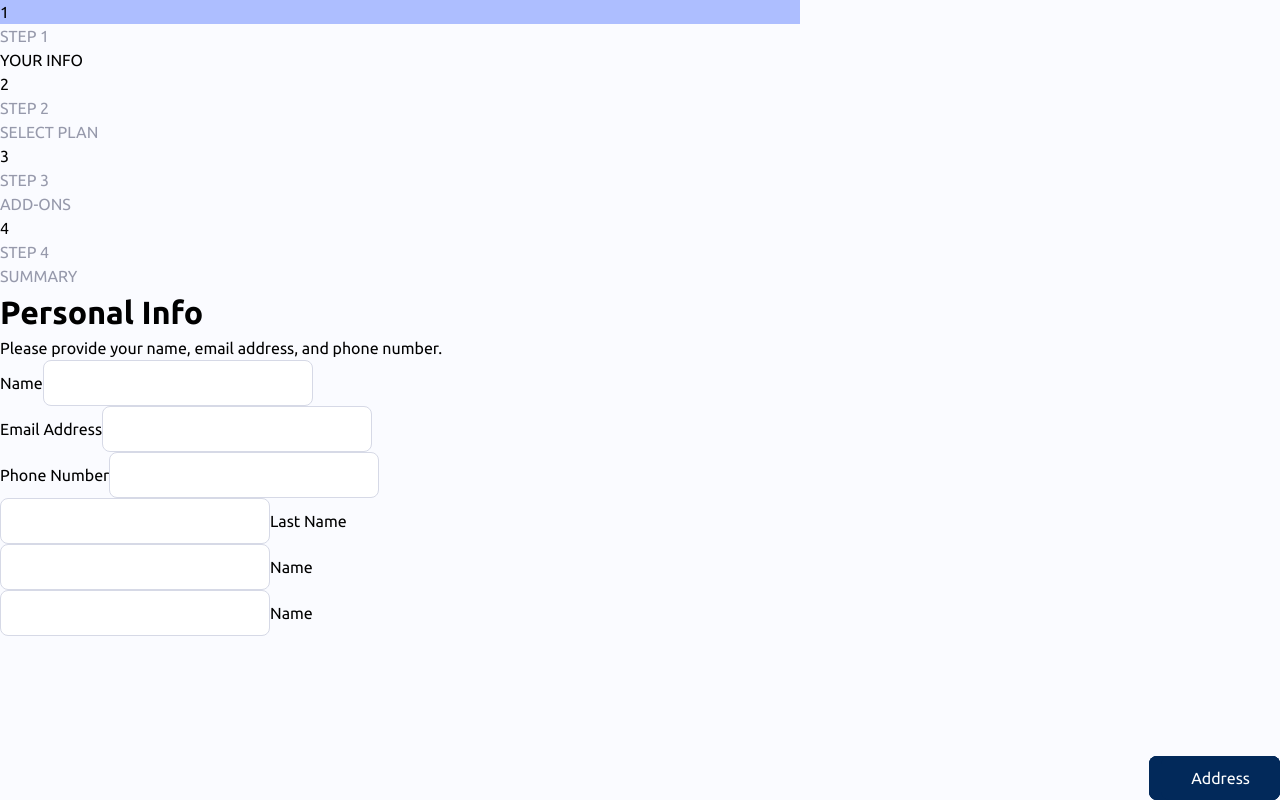
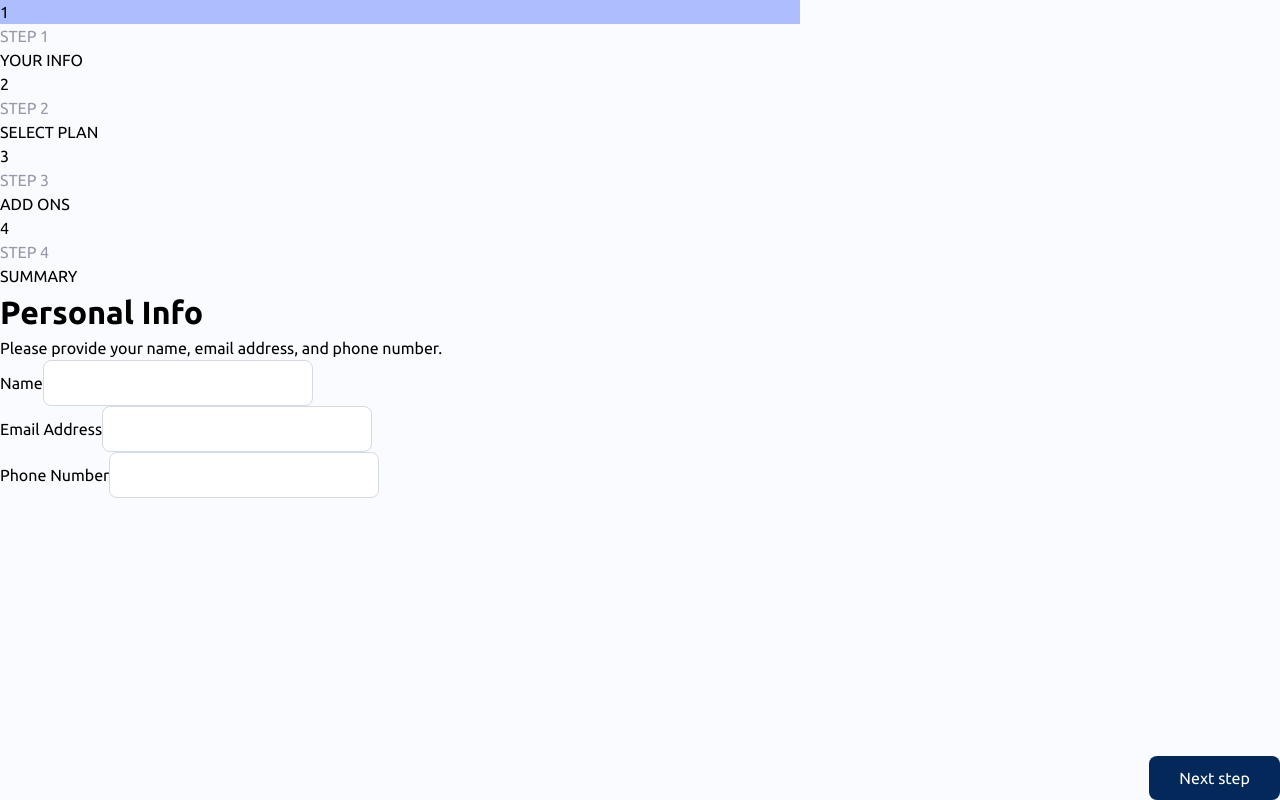
Before and after one commit to Gaspavar92/multi-step-form-fem, a React (Vite) app: page / in a window 1280 px wide. Built offline with nearby package versions, Linux system fonts and the light colour scheme.

Commit message:
Refactored sidebar and steps in order to map through the items and display everything dynamically

```diff
--- a/src/App.tsx
+++ b/src/App.tsx
@@ -6,7 +6,7 @@ import { Context } from './components/context/Context';
 
 function App() {
 
-  const [stepCount, setStepCount] = useState(0);
+  // const [stepCount, setStepCount] = useState(0);
   const [currentStep, setCurrentStep] = useState(0);
   const [formData, setFormData] = useState({});
 
@@ -18,7 +18,7 @@ function App() {
         Wrap all elements within a form, and each element within a separate div
         Animate the presentation of the form's elements on submit
       */}
-      <Context.Provider value={{stepCount, setStepCount, currentStep, setCurrentStep, formData, setFormData}}>
+      <Context.Provider value={{currentStep, setCurrentStep, formData, setFormData}}>
         <Sidebar />
         <Form />
       </Context.Provider>
--- a/src/components/FirstStep.tsx
+++ b/src/components/FirstStep.tsx
@@ -1,18 +1,7 @@
-import { useFormContext } from "./context/Context";
-
 const FirstStep = () => {
 
-    const {currentStep, setCurrentStep} = useFormContext();
-
-    const next = (e: React.MouseEvent) => {
-        e.preventDefault()
-        setCurrentStep((prev: number) => {
-            return prev+1;
-        })
-    }
-
     return (
-        <div className={`${currentStep === 0 ? "block" : "hidden"} flex flex-col gap-12`}>
+        <div className="flex flex-col gap-12">
             <div className="header-text">
                 <h1>Personal Info</h1>
                 <p>Please provide your name, email address, and phone number.</p>
@@ -31,7 +20,6 @@ const FirstStep = () => {
                     <label htmlFor="number">Phone Number</label>
                     <input id="number" name="number"></input>
                 </div>
-                <button onClick={next}>Next step</button>
             </div>
 
         </div>
--- a/src/components/Form.tsx
+++ b/src/components/Form.tsx
@@ -1,4 +1,3 @@
-import { useEffect, useRef } from "react";
 import FirstStep from "./FirstStep";
 import SecondStep from "./SecondStep";
 import ThirdStep from "./ThirdStep";
@@ -7,22 +6,38 @@ import { useFormContext } from "./context/Context";
 
 const Form = () => {
 
-    const formRef = useRef<HTMLFormElement>(null);
-    const { setStepCount } = useFormContext()
+    const steps = [
+        FirstStep,
+        SecondStep,
+        ThirdStep,
+        FourthStep
+    ]
+
+    const { currentStep, setCurrentStep } = useFormContext()
+    const CurrentStep = steps[currentStep]
 
 
-    useEffect(() => {
-            const childrenCount = formRef.current!.children.length;
-            setStepCount(childrenCount);
-    }, [setStepCount]);
+    const next = (e: React.MouseEvent) => {
+        e.preventDefault()
+        setCurrentStep((prev: number) => {
+            if (prev < (steps.length - 1)) {
+                console.log(prev+1)
+                return prev+1;
+            }
+            return prev;
+        })
+    }
+
+    const save = (e: React.MouseEvent) => {
+        e.preventDefault()
+        console.log("saved")
+    }
 
     return (
-        <form ref={formRef} className="col-span-2 p-8 flex flex-col content-center flex-wrap">
+        <form className="col-span-2 p-8 flex flex-col content-center flex-wrap">
             <div className="steps w-2/3 h-full relative">
-                <FirstStep />
-                <SecondStep />
-                <ThirdStep />
-                <FourthStep />
+                <CurrentStep />
+                <button onClick={steps.length ? next : save}>Next step</button>
             </div>
         </form>
     );
--- a/src/components/FourthStep.tsx
+++ b/src/components/FourthStep.tsx
@@ -1,8 +1,4 @@
-import { useFormContext } from "./context/Context";
-
 const FourthStep = () => {
-
-    const {currentStep} = useFormContext()
 
 
     const save = (e: React.MouseEvent) => {
@@ -11,7 +7,7 @@ const FourthStep = () => {
 
 
     return (
-        <div className={`${currentStep === 3 ? "block" : "hidden"} flex flex-col gap-8`}>
+        <div className="flex flex-col gap-8">
             <input id="name" name="address"></input>
             <label htmlFor="address">Name</label>
             <button onClick={save}>Address</button>
--- a/src/components/SecondStep.tsx
+++ b/src/components/SecondStep.tsx
@@ -1,22 +1,9 @@
-import { useFormContext } from "./context/Context";
-
 const SecondStep = () => {
 
-    const {currentStep, setCurrentStep} = useFormContext();
-
-
-    const next = (e: React.MouseEvent) => {
-        e.preventDefault()
-        setCurrentStep((prev: number) => {
-            return prev+1;
-        })
-    }
-
     return (
-        <div className={`${currentStep === 1 ? "block" : "hidden"} flex flex-col gap-8`}>
+        <div className="flex flex-col gap-8">
             <input id="name" name="last-name"></input>
             <label htmlFor="last-name">Last Name</label>
-            <button onClick={next}>Next step</button>
         </div>
     )
 };
--- a/src/components/Sidebar.tsx
+++ b/src/components/Sidebar.tsx
@@ -5,36 +5,27 @@ const Sidebar = () => {
 
     const {currentStep} = useFormContext();
 
+    const steps = [
+        {number: 1, step: "STEP 1", text: "YOUR INFO"},
+        {number: 2, step: "STEP 2", text: "SELECT PLAN"},
+        {number: 3, step: "STEP 3", text: "ADD ONS"},
+        {number: 4, step: "STEP 4", text: "SUMMARY"}
+    ]
+
     return (
         <div className="sidebar bg-[url('/Users/gaspavar/multi-step-form-vite/assets/images/bg-sidebar-desktop.svg')] bg-cover bg-center bg-no-repeat h-full rounded-xl p-8 flex flex-col gap-8">
-            <div className="first flex gap-6">
-                <div className={`${currentStep === 0 ? "bg-number number-col" : "bg-transparent text-white"} flex content-center justify-center flex-wrap border border-solid border-white rounded-full h-12 w-12`}>1</div>
-                <div className="flex flex-col">
-                    <p className="step">STEP 1</p>
-                    <p className="text-white">YOUR INFO</p>
+
+            {steps.map((step, index) => {
+                return (
+                <div className="first flex gap-6">
+                    <div className={`${currentStep === index ? "bg-number number-col" : "bg-transparent text-white"} flex content-center justify-center flex-wrap border border-solid border-white rounded-full h-12 w-12`}>{step.number}</div>
+                    <div className="flex flex-col">
+                        <p className="step">{step.step}</p>
+                        <p className="text-white">{step.text}</p>
+                    </div>
                 </div>
-            </div>
-            <div className="second flex gap-6">
-                <div className={`${currentStep === 1 ? "bg-number number-col" : "bg-transparent text-white"} flex content-center justify-center flex-wrap border border-solid border-white rounded-full h-12 w-12`}>2</div>
-                <div className="step flex flex-col">
-                    <p className="step">STEP 2</p>
-                    <p className="text-white">SELECT PLAN</p>
-                </div>
-            </div>
-            <div className="third flex gap-6">
-                <div className={`${currentStep === 2 ? "bg-number number-col" : "bg-transparent text-white"} flex content-center justify-center flex-wrap border border-solid border-white rounded-full h-12 w-12`}>3</div>
-                <div className="step flex flex-col">
-                    <p className="step">STEP 3</p>
-                    <p className="text-white">ADD-ONS</p>
-                </div>
-            </div>
-            <div className="fourth flex gap-6">
-                <div className={`${currentStep === 3 ? "bg-number number-col" : "bg-transparent text-white"} flex content-center justify-center flex-wrap border border-solid border-white rounded-full h-12 w-12`}>4</div>
-                <div className="step flex flex-col">
-                    <p className="step">STEP 4</p>
-                    <p className="text-white">SUMMARY</p>
-                </div>
-            </div>
+                )
+            })}
         </div>
     )
 };
--- a/src/components/ThirdStep.tsx
+++ b/src/components/ThirdStep.tsx
@@ -1,22 +1,10 @@
-import { useFormContext } from "./context/Context";
-
 const ThirdStep = () => {
 
-    const {currentStep, setCurrentStep} = useFormContext()
-
-
-    const next = (e: React.MouseEvent) => {
-        e.preventDefault()
-        setCurrentStep((prev: number) => {
-            return prev+1;
-        })
-    }
 
     return (
-        <div className={`${currentStep === 2 ? "block" : "hidden"} flex flex-col gap-8`}>
+        <div className="flex flex-col gap-8">
             <input id="name" name="address"></input>
             <label htmlFor="address">Name</label>
-            <button onClick={next}>Next step</button>
         </div>
     )
 };
--- a/src/components/context/Context.tsx
+++ b/src/components/context/Context.tsx
@@ -1,9 +1,7 @@
 import { useContext, createContext } from "react";
 
 interface formContext {
-    stepCount: number;
     currentStep: number;
-    setStepCount: React.Dispatch<React.SetStateAction<number>>;
     setCurrentStep: React.Dispatch<React.SetStateAction<number>>;
     formData: object;
     setFormData: React.Dispatch<React.SetStateAction<object>>;
```
